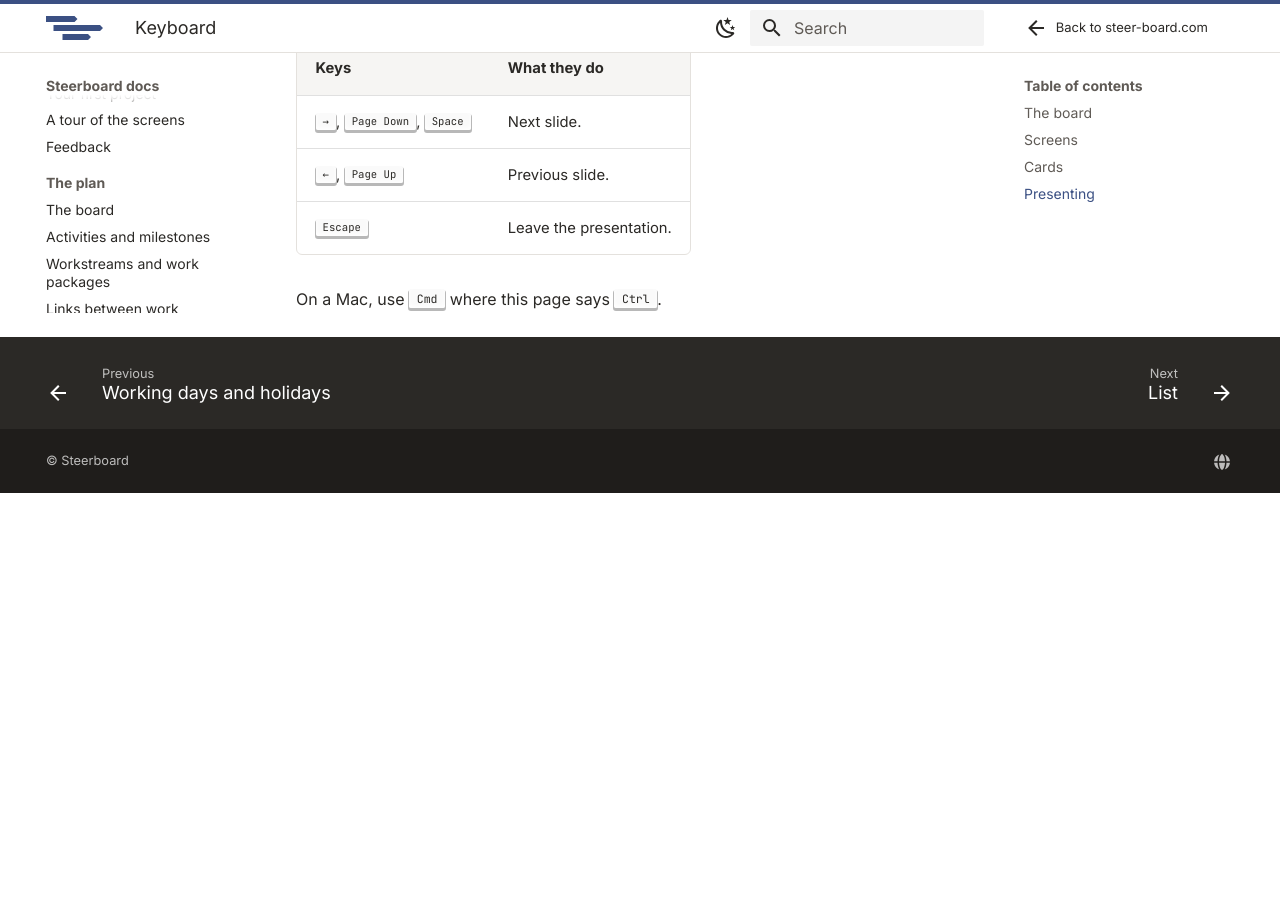
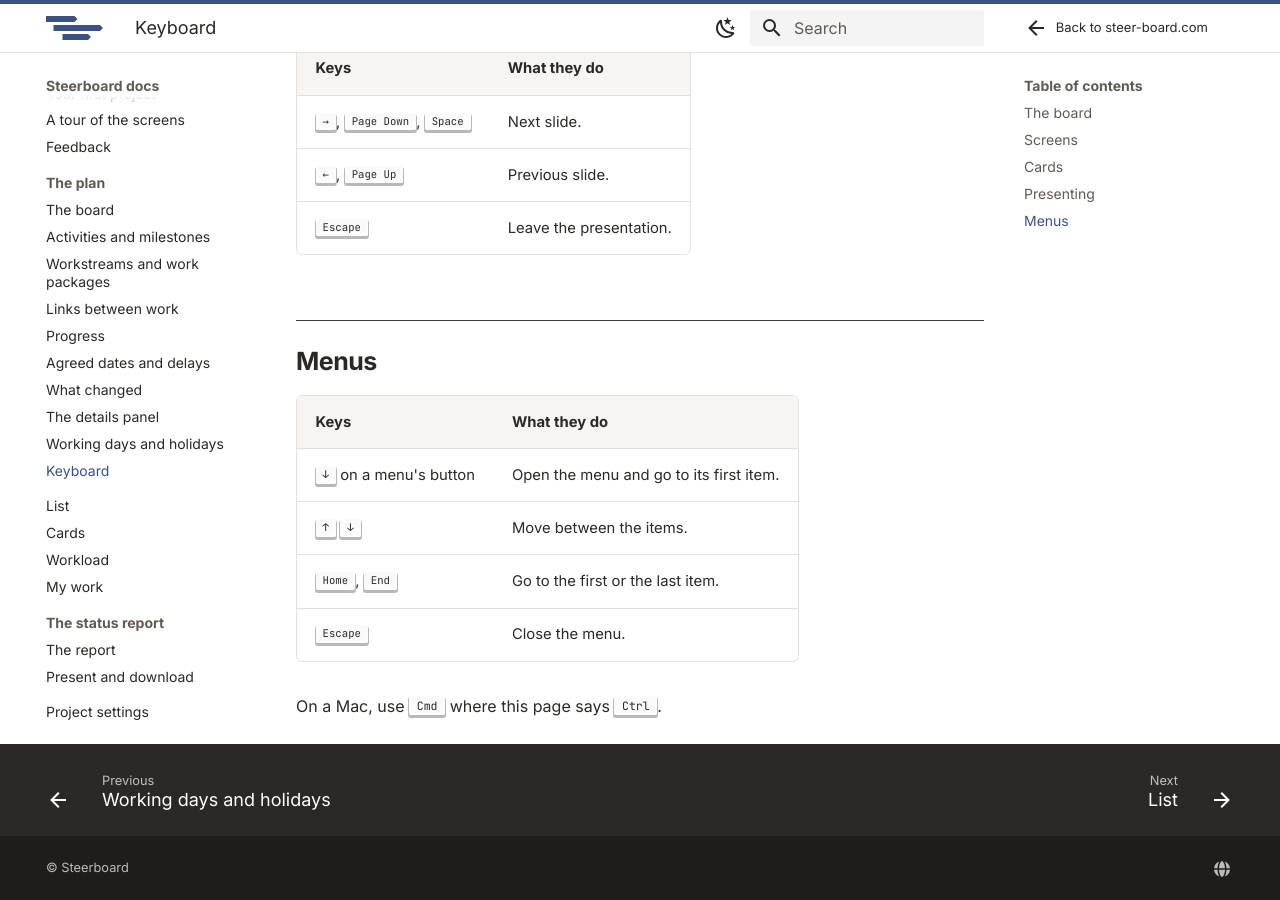
Before and after one commit to mistahcase/steerboard-docs, an MkDocs documentation site: the page built from pages/plan/keyboard.md, in a window 1280 px wide and 900 px high, scrolled down 2206 px. Built offline with MkDocs 1.6.1 and Material for MkDocs 9.7.7, drawn with Linux system fonts in a browser that asks for light colours; before the commit the page ends 2699 px from its top, so only the background shows below that.

Commit message:
Checked against Google's modern-web-guidance: what it found, fixed
The user, 2026-11-15: "Google release a GitHub repo called modern web
guidance which has a skill we can use. Can you install that and check out
site and app against it?"

Its legacy-scan found nothing on the home page and one pattern in the app,
twelve times; then 19 of its guides read against what Steerboard has.

- Enter in a field that saves on Enter asks first whether text is being
  composed (Japanese, Chinese, Korean input): composing() in
  src/components/keys.ts, the twelve fields (SCENARIOS.md KY6).
- The account menu, Help and a project's menu answer the arrows, Home, End
  and Escape: they called themselves menus and answered only Tab (KY5).
- The sign-in and sign-up email says autocomplete="username".
- A dialog's Tab stops at links too, so it can't leave the dialog.

What's left to choose (native <dialog>, the Popover API and anchor
positioning, text that follows the phone's text size, and smaller things)
is in PROGRESS.md, X56.

Co-Authored-By: Claude Fable 5.2 <noreply@anthropic.com>

```diff
--- a/pages/plan/keyboard.md
+++ b/pages/plan/keyboard.md
@@ -49,4 +49,13 @@ choose **Keyboard shortcuts** under the question mark at the top.
 | <kbd>←</kbd>, <kbd>Page Up</kbd> | Previous slide. |
 | <kbd>Escape</kbd> | Leave the presentation. |
 
+## Menus
+
+| Keys | What they do |
+|---|---|
+| <kbd>↓</kbd> on a menu's button | Open the menu and go to its first item. |
+| <kbd>↑</kbd> <kbd>↓</kbd> | Move between the items. |
+| <kbd>Home</kbd>, <kbd>End</kbd> | Go to the first or the last item. |
+| <kbd>Escape</kbd> | Close the menu. |
+
 On a Mac, use <kbd>Cmd</kbd> where this page says <kbd>Ctrl</kbd>.
```
Also changed, not shown: pages/whats-new.md (+5 -0 lines).
